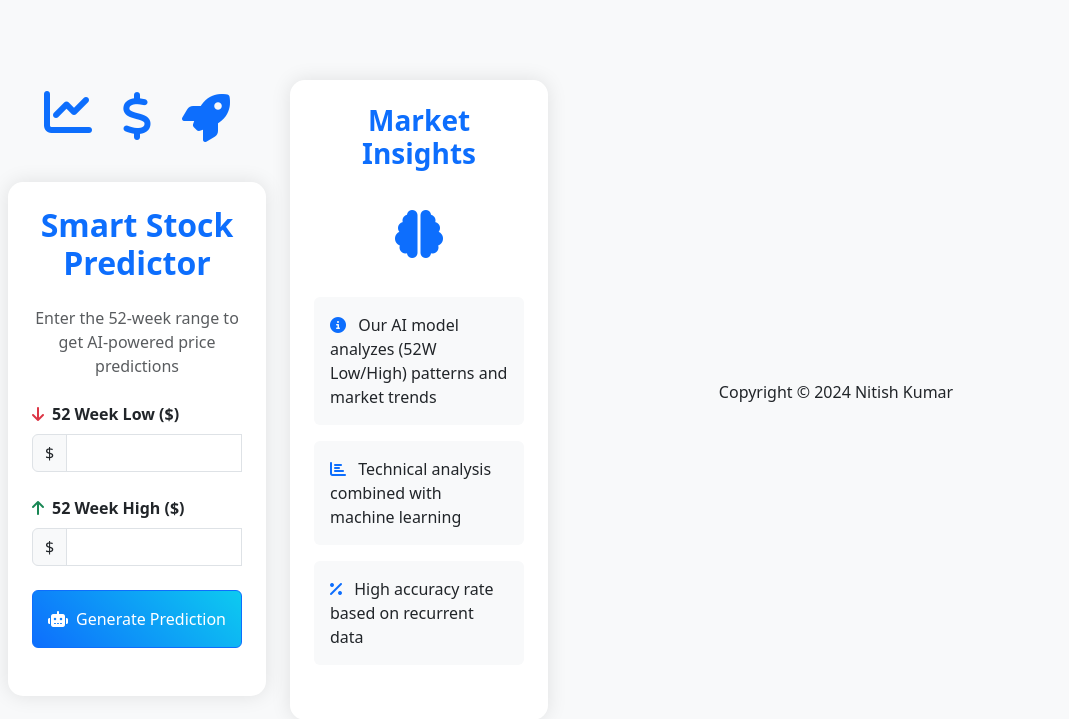
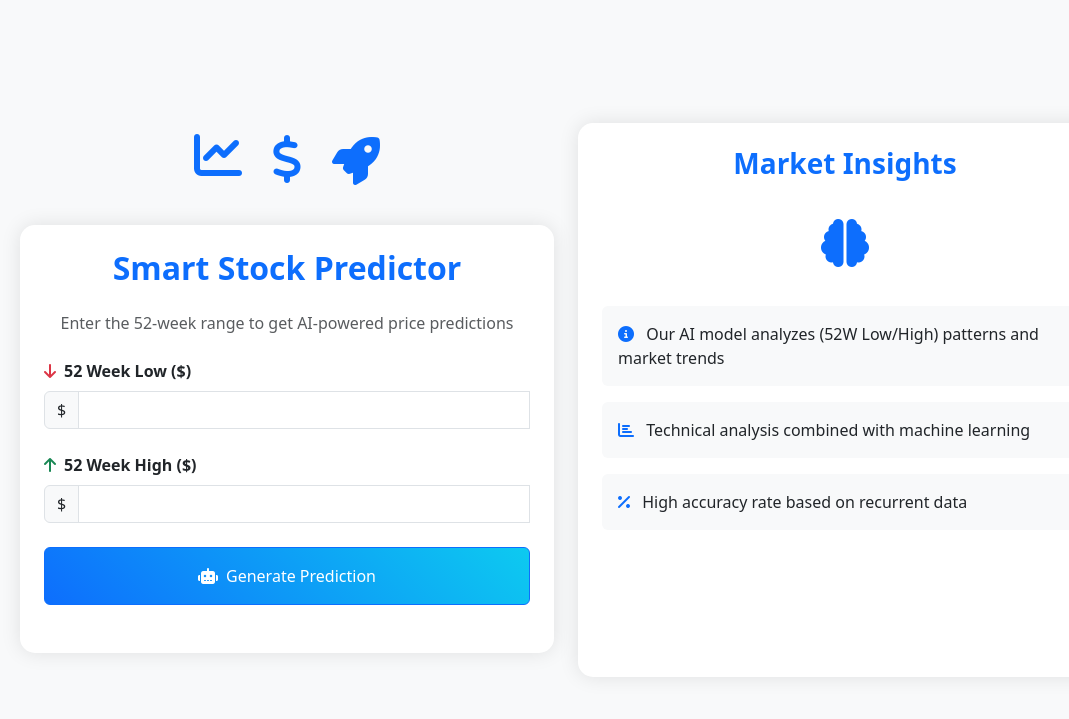
Before and after one commit to nitishkumar2701/StockPrediction_WebApp, a Flask app: page / in a window 1280 px wide. Shown: the top 719 px of the page, without its empty margins (74-1143 px from the left). Run offline with Flask 3, Linux system fonts and the light colour scheme; some libraries are stand-ins or nearby versions.

Commit message:
Update index.html

```diff
--- a/templates/index.html
+++ b/templates/index.html
@@ -109,9 +109,6 @@
                 </div>
             </div>
         </div>
-               <div class="container-fluid text-center background">
-            <p>Copyright &copy; 2024 Nitish Kumar</p>
-        </div>
     </div>
 
 
```
